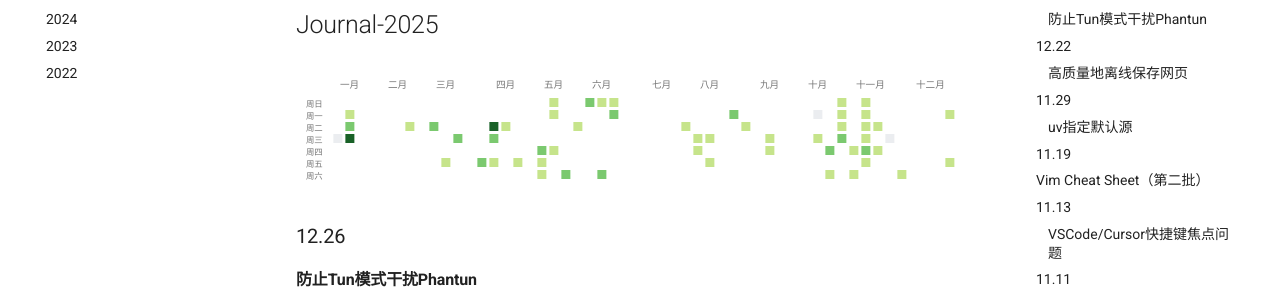
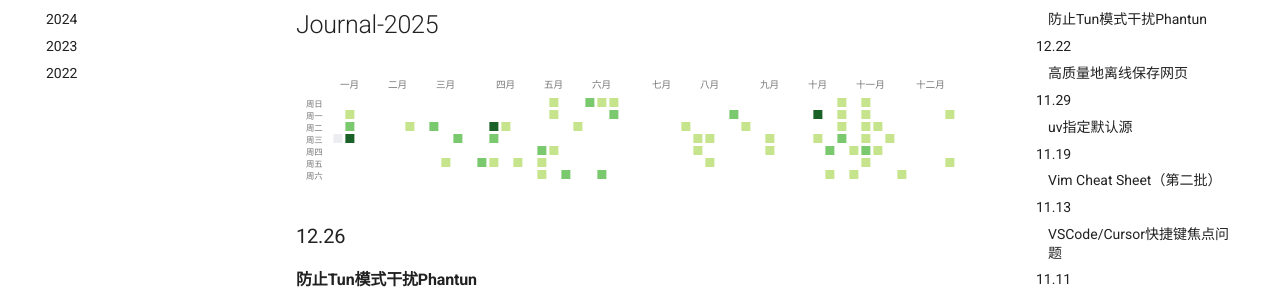
Before and after one commit to Jerry-Terrasse/journal, an MkDocs documentation site: the page built from docs/2025.md, in a window 1280 px wide and 900 px high. Shown: the part 173-470 px from the top of the window. Built offline with MkDocs 1.6.1 and Material for MkDocs 9.7.7, drawn with Linux system fonts in a browser that asks for light colours; comment, search, counter and statistics services are not loaded.

Commit message:
fix md structure

```diff
--- a/docs/2025.md
+++ b/docs/2025.md
@@ -36,7 +36,7 @@ default = true
 
 ### 11.19
 
-### Vim Cheat Sheet（第二批）
+#### Vim Cheat Sheet（第二批）
 
 [第一批](/2023/#vim-cheat-sheet)
 
@@ -242,7 +242,7 @@ Play保护机制认证缺失会导致Google Pay无法NFC支付、虚拟八达通
 
 ### 10.6
 
-### i3lock半透明效果（旧方案）
+#### i3lock半透明效果（旧方案）
 
 之前使用X11+i3wm时，为了实现锁屏看板的效果，鼓捣了一个相对丑陋的方案：通过`xprop`将i3-lock窗口设为半透明，以便显示出锁屏下方的看板。
 
```
Also changed, not shown: docs/2024.md (+2 -2 lines).
